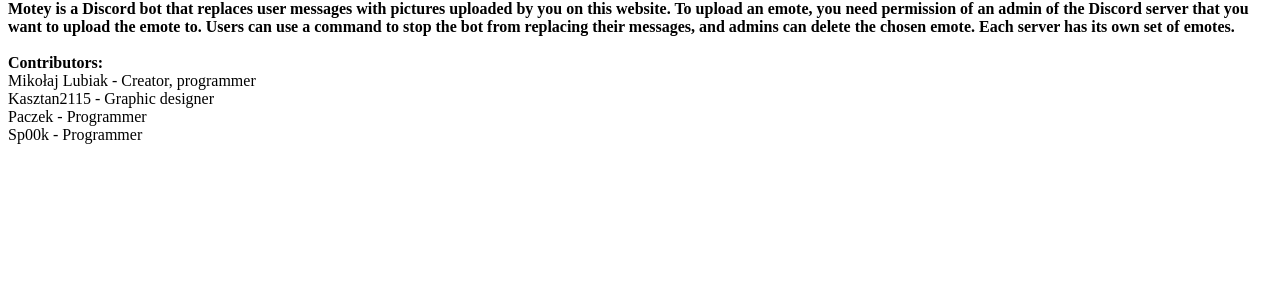
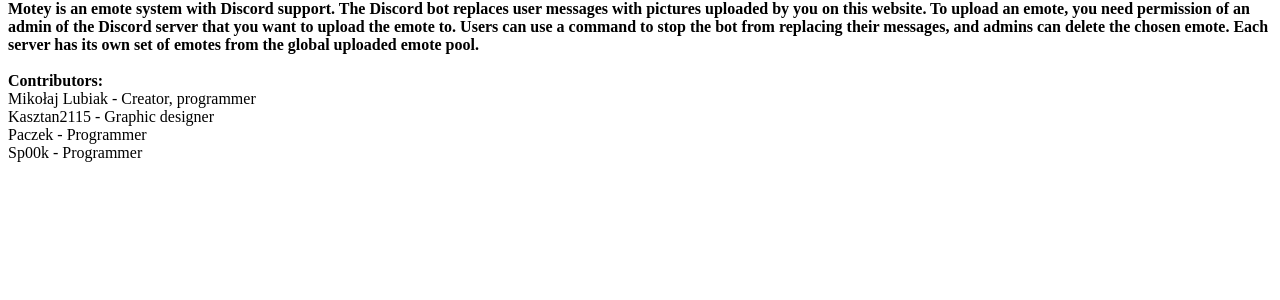
Before and after one commit to mikolajlubiak/motey, a Python web app: template templates/index.html in a window 1280 px wide. Shown: the part 224-524 px from the top of the page. Run offline with Jinja, Linux system fonts and the light colour scheme; the template is opened without the code that fills it, so the values that code supplies are empty.

Commit message:
Update description

```diff
--- a/templates/index.html
+++ b/templates/index.html
@@ -2,7 +2,7 @@
 {% block content %}
 <div class="home">
 <b>
-Motey is a Discord bot that replaces user messages with pictures uploaded by you on this website. To upload an emote, you need permission of an admin of the Discord server that you want to upload the emote to. Users can use a command to stop the bot from replacing their messages, and admins can delete the chosen emote. Each server has its own set of emotes.
+Motey is an emote system with Discord support. The Discord bot replaces user messages with pictures uploaded by you on this website. To upload an emote, you need permission of an admin of the Discord server that you want to upload the emote to. Users can use a command to stop the bot from replacing their messages, and admins can delete the chosen emote. Each server has its own set of emotes from the global uploaded emote pool.
 </b>
 <br/><br/>
 <b>
```
